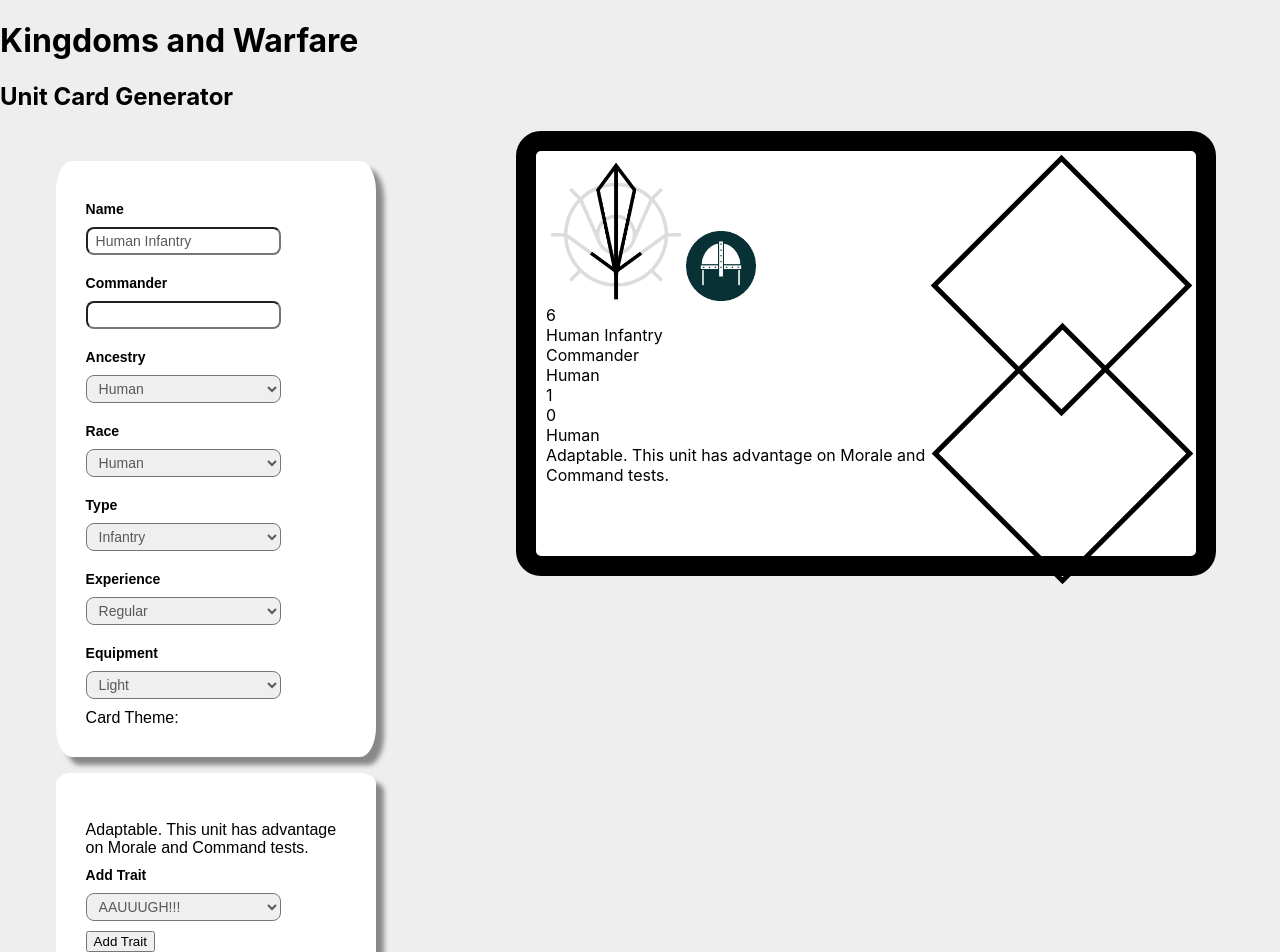
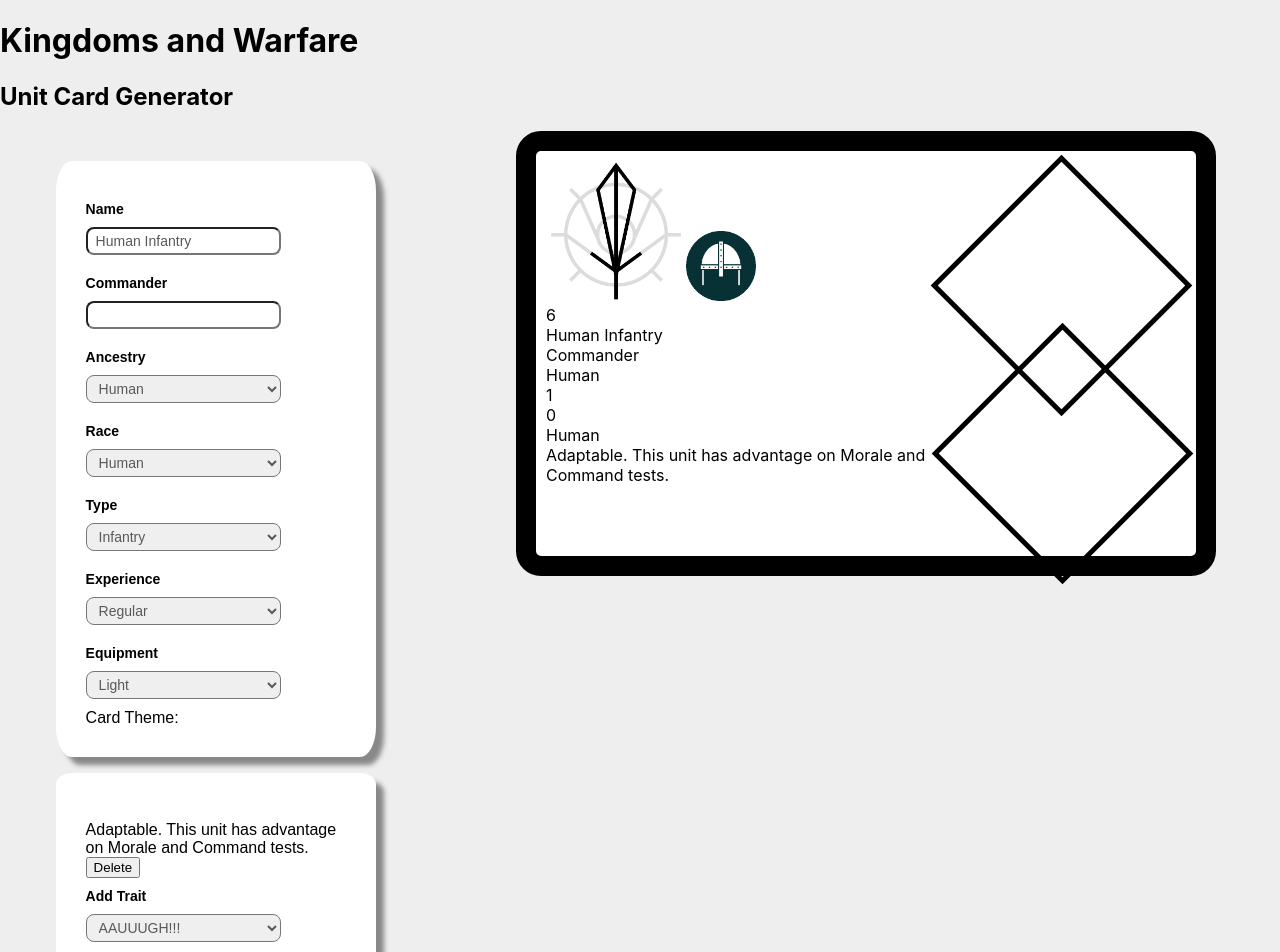
Before and after one commit to ZackBarbari/KW-Unit-Generator, a React (Create React App) app: page / in a window 1280 px wide. Shown: the top 952 px of the page. Built offline with nearby package versions, Linux system fonts and the light colour scheme.

Commit message:
Traits deletable

```diff
--- a/src/components/InputBox.js
+++ b/src/components/InputBox.js
@@ -38,7 +38,7 @@ const InputBox = ({onMod}) => {
             exp: typeRef.current.value === 'levy' ? 0 : expRef.current.value,
             equip: typeRef.current.value === 'levy' ? 0 : equipRef.current.value,
             race: marker ? (raceMap.get(raceRef.current.value)).name : defaults.changedRace,
-            size: marker ? (raceMap.get(raceRef.current.value)).size : defaults.changedRace,
+            size: marker ? (raceMap.get(raceRef.current.value)).size : defaults.size,
             traits: list.length === 0 ? traitList : list
         }
         marker = false;
@@ -68,9 +68,22 @@ const InputBox = ({onMod}) => {
         onSave();
     }
 
+    const onDelete = (currentTrait) => {
+        console.log("BAD", currentTrait)
+        for (var i = 0; i < traitList.length; i++) {
+            //console.log(traitList[i])
+            if (traitList[i] !== currentTrait) {
+                //console.log("SHOULD BE GOOD")
+                list.push(traitList[i])
+            }
+            setTraitList(list);
+            onSave();
+        }
+    }
+
     function addTrait() {
         for (var i = 0; i < traitList.length; i++) {
-            list[i] = traitList[i]
+            list.push(traitList[i])
             //console.log(traitList[i])
         }
         if (list[0].name !== "None.") {
@@ -142,7 +155,7 @@ const InputBox = ({onMod}) => {
         </div>
         <div className='trait-box'>
         {race && (
-            traitList.map((trait) => (<div><br></br>{trait.name} {trait.description}</div>))
+            traitList.map((trait) => (<div><br></br>{trait.name} {trait.description} <input type="button" value="Delete" onClick={() =>onDelete(trait)}></input></div>))
         )}
         <ArrayReadingDropdown
             label="Add Trait"
--- a/src/components/forms/arrayreadingdropdown.js
+++ b/src/components/forms/arrayreadingdropdown.js
@@ -9,14 +9,13 @@ const ArrayReadingDropdown = React.forwardRef(
     let excludedMap = new Map();;
 
     if (excludedItems !== undefined) {
-      //console.log(excludedItems)
       excludedMap.set("None.", 0)
       Object.keys(excludedItems).forEach(key => {
         excludedMap.set(excludedItems[key].name, excludedItems[key]);
       });
     }
 
-    console.log(excludedMap)
+    //console.log(excludedMap)
 
     return (
       <div>
```
